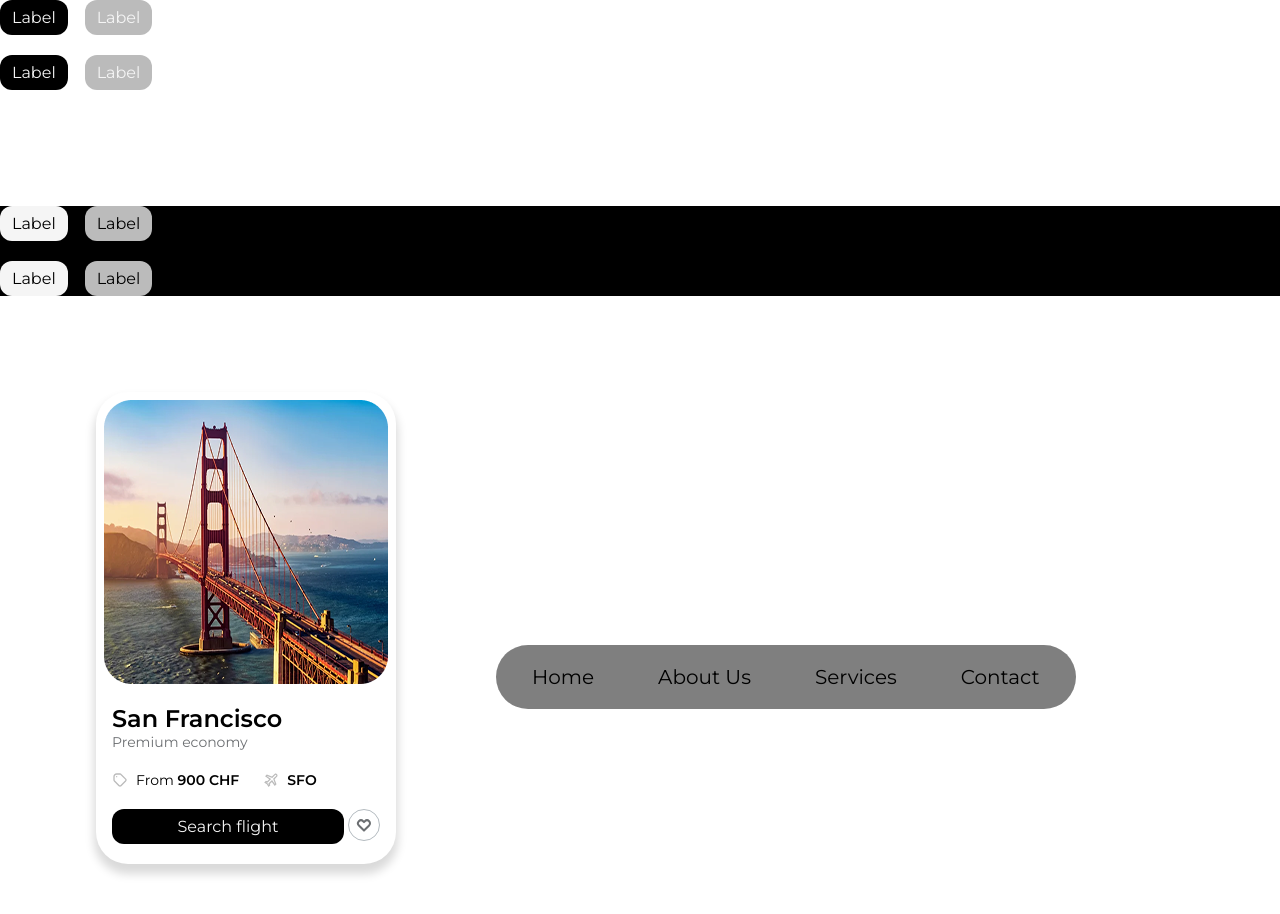
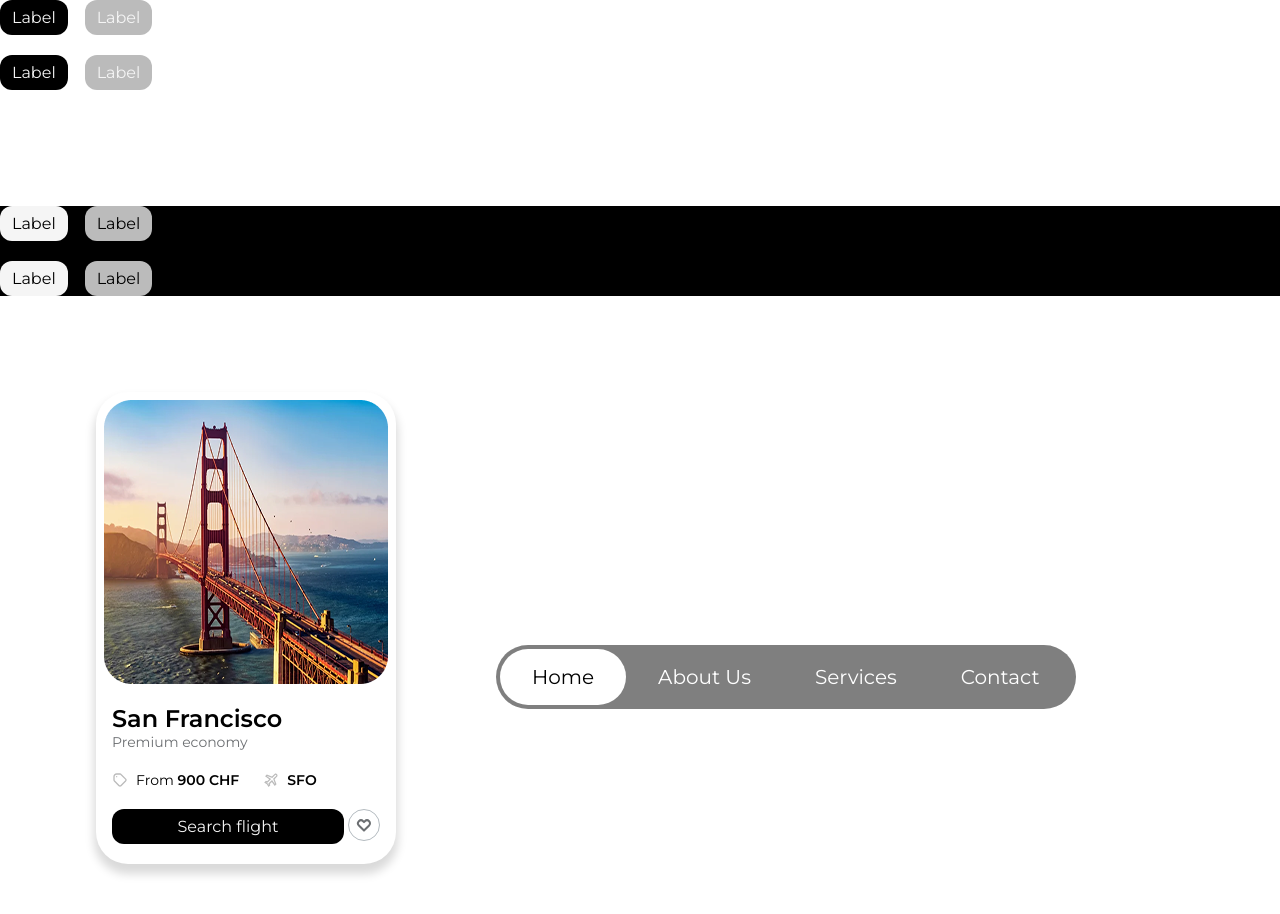
Before and after one commit to ElisaMonnard/Evaluation-continue_Monnard_Elisa, a website built with Parcel: page src/index.html in a window 1280 px wide. Built offline with nearby package versions, Linux system fonts and the light colour scheme.

Commit message:
correction couleur typo et activ

```diff
--- a/src/scss/modules/_navigation.scss
+++ b/src/scss/modules/_navigation.scss
@@ -27,7 +27,7 @@
   display: block;
   padding: 1rem 2rem;
   border-radius: 2rem;
-  color: var(--primary-0);
+  color: var(--Primary-0);
   font-family: Montserrat, sans-serif;
   font-size: 1.25rem;
   font-style: normal;
@@ -38,5 +38,11 @@
 
 .nav-item:hover {
   background: var(--Background-hover);
+  color: var(--Primary-0);
   border-radius: 2rem;
 }
+
+.nav-item.active {
+  background: var(--Primary-0, #fff);
+  color: var(--Primary-900);
+}
```
